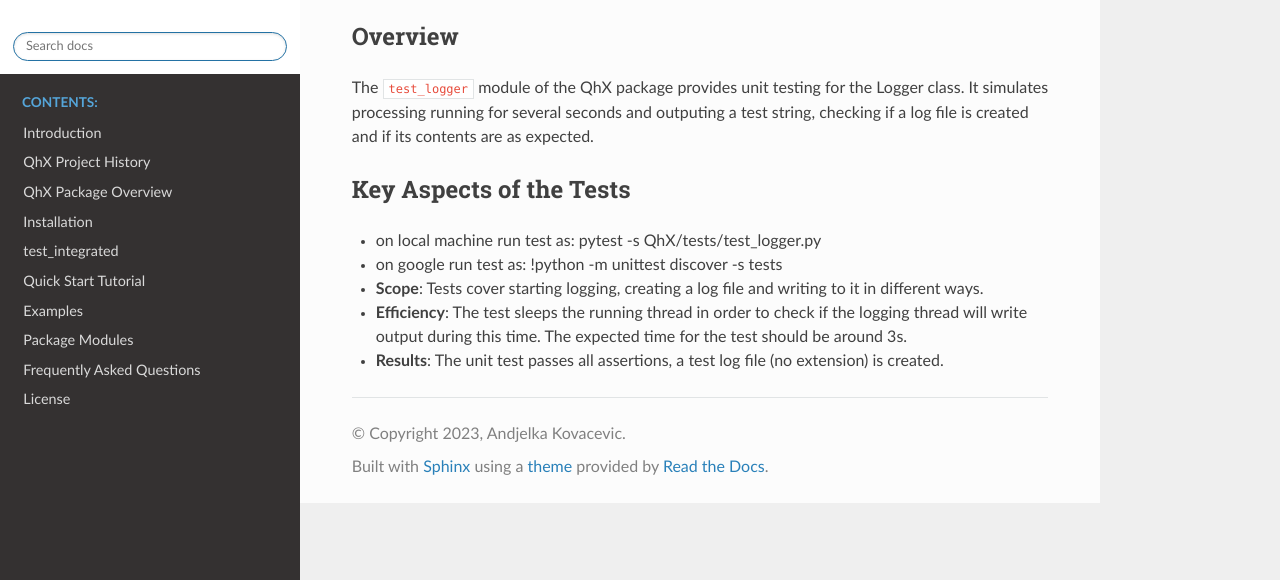
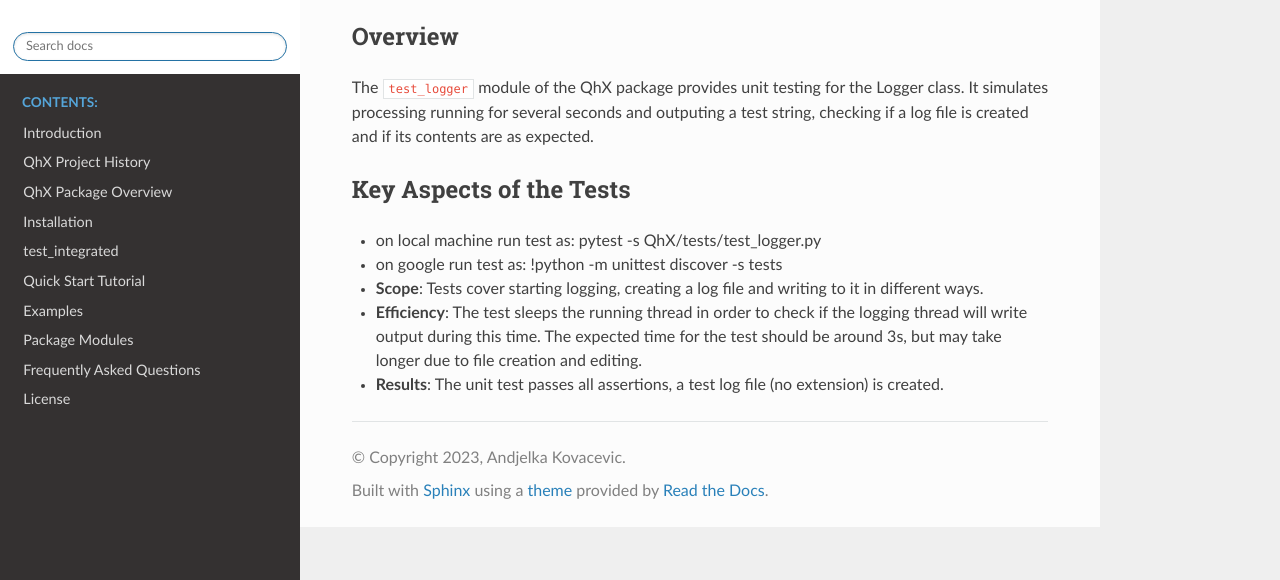
Before and after one commit to lionandjelka/QhX1, a Sphinx documentation site: the page built from source/test_logger.rst, in a window 1280 px wide, cut to the strip 320-900 px from the top of the page. Built offline with Sphinx 7.4.7 and the Read the Docs theme 2.0.0, drawn with Linux system fonts in a browser that asks for light colours; pages that are not in the unit, such as notebooks, are missing from menus.

Commit message:
Small change in test logger rst
Former-commit-id: 8d2fae58117d526788118ebdb15f1c59e4bce803

```diff
--- a/source/test_logger.rst
+++ b/source/test_logger.rst
@@ -20,5 +20,5 @@ Key Aspects of the Tests
 - on local machine run test as: pytest -s QhX/tests/test_logger.py
 - on google run test as: !python -m unittest discover -s tests
 - **Scope**: Tests cover starting logging, creating a log file and writing to it in different ways.
-- **Efficiency**: The test sleeps the running thread in order to check if the logging thread will write output during this time. The expected time for the test should be around 3s.
+- **Efficiency**: The test sleeps the running thread in order to check if the logging thread will write output during this time. The expected time for the test should be around 3s, but may take longer due to file creation and editing.
 - **Results**: The unit test passes all assertions, a test log file (no extension) is created.
```
